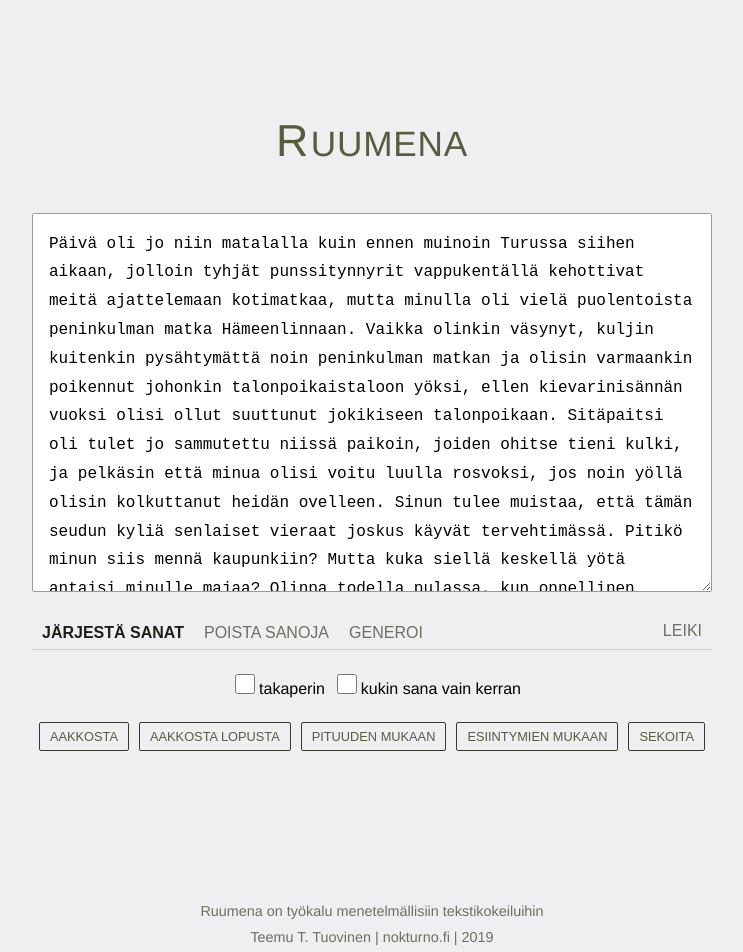
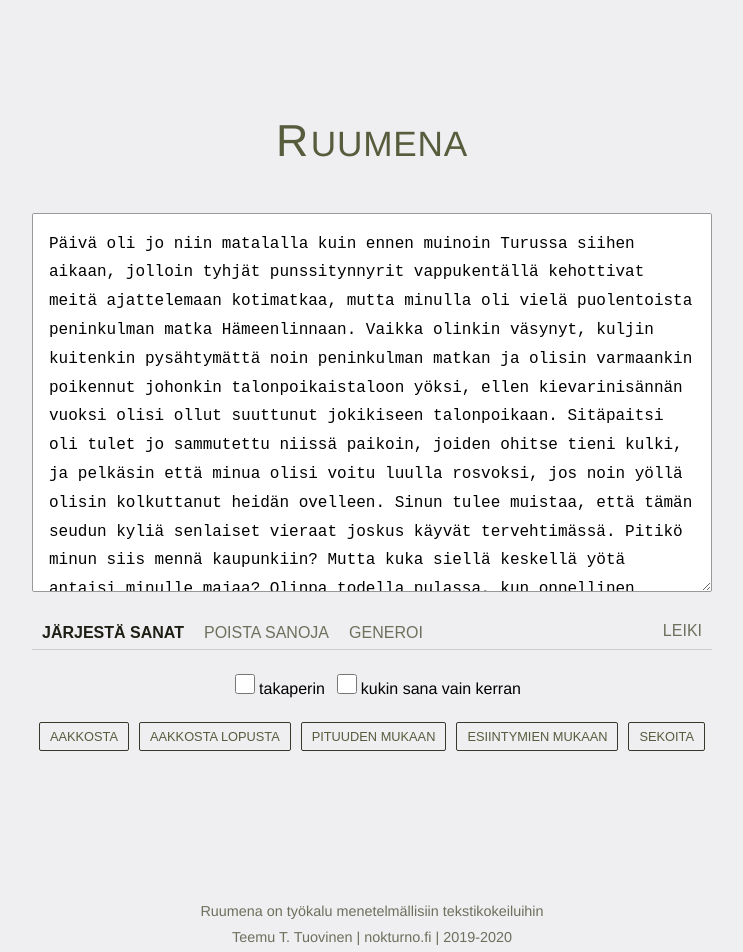
Before and after one commit to ttuovinen/ruumena, a React (Create React App) app: page / in a window 1280 px wide. Shown: the top 952 px of the page, without its empty margins (268-1011 px from the left). Built offline with nearby package versions, Linux system fonts and the light colour scheme; the HTML template or start-up script is replaced by a standard one.

Commit message:
Bump year and version number

```diff
--- a/package.json
+++ b/package.json
@@ -1,6 +1,6 @@
 {
   "name": "ruumena",
-  "version": "0.1.0",
+  "version": "0.2.0",
   "private": true,
   "dependencies": {
     "prop-types": "^15.7.2",
--- a/src/components/Footer.js
+++ b/src/components/Footer.js
@@ -9,7 +9,7 @@ const Footer = () => (
       <a href="https://nokturno.fi" target="_blank" rel="noopener noreferrer">
         nokturno.fi
       </a>{' '}
-      | 2019
+      | 2019-2020
     </p>
     <p>
       esimerkkiteksti: ote{' '}
```
Also changed, not shown: 1 other file (tests, documents, lock files or other folders).
